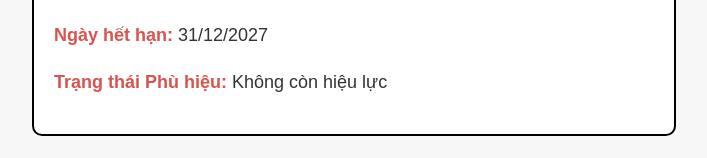
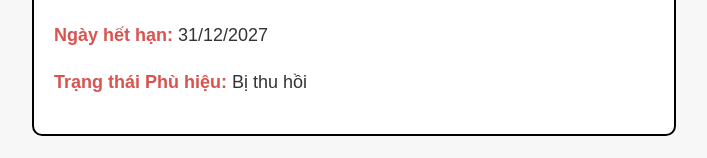
Before and after one commit to qlvtgovvn/qlvt--, a plain HTML site: page index.html in a window 1280 px wide. Shown: the part 370-528 px from the top of the page, without its empty margins (286-993 px from the left). Drawn offline with Linux system fonts and the light colour scheme.

Commit message:
Update index.html

```diff
--- a/index.html
+++ b/index.html
@@ -48,7 +48,7 @@
         <p><span class="highlight">Biển số xe:</span> 99B01809</p>
         <p><span class="highlight">Loại phù hiệu:</span> Xe Hợp đồng</p>
         <p><span class="highlight">Ngày hết hạn:</span> 31/12/2027</p>
-        <p><span class="highlight">Trạng thái Phù hiệu:</span> Không còn hiệu lực</p>
+        <p><span class="highlight">Trạng thái Phù hiệu:</span> Bị thu hồi</p>
     </div>
 
 </body>
```
